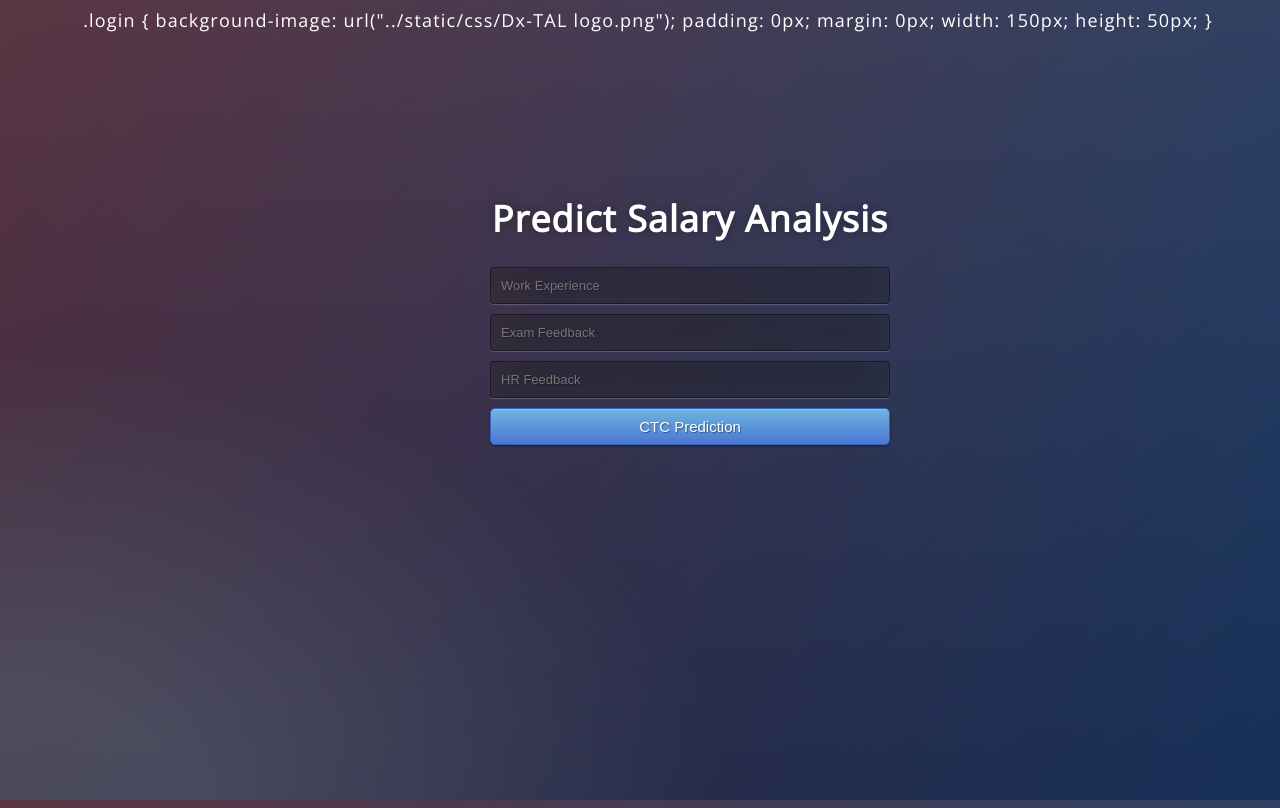
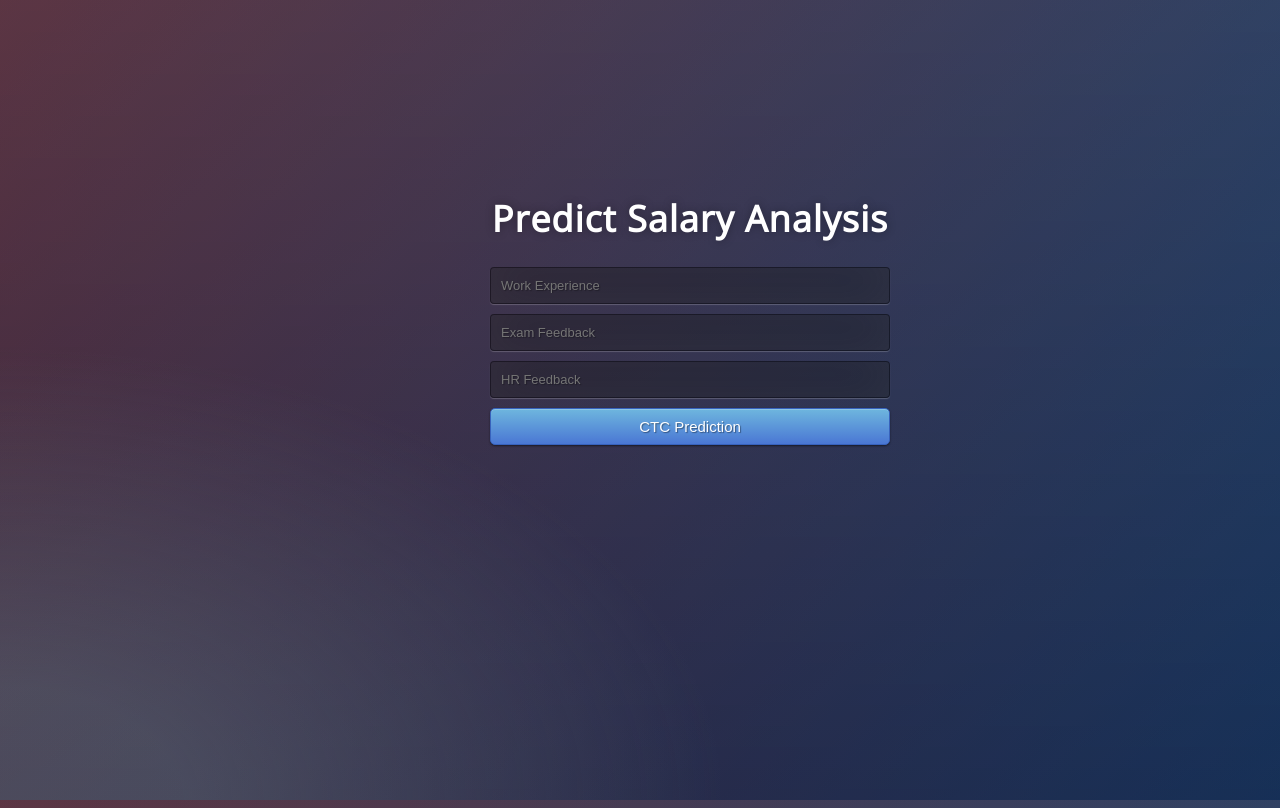
Before and after one commit to madhu1109/digiotai, a Flask app: page / in a window 1280 px wide. Run offline with Flask 2, Linux system fonts and the light colour scheme; parts of the project's set-up code (start-up, migrations or seed data) failed here and were passed over.

Commit message:
Update index.html

```diff
--- a/templates/index.html
+++ b/templates/index.html
@@ -1,16 +1,9 @@
 <!DOCTYPE html>
 <html >
 <head>
-		.login {
-			background-image: url("../static/css/Dx-TAL logo.png");
-			padding: 0px;
-                        margin: 0px;
-  width: 150px;
-  height: 50px;
-
-		}
   <meta charset="UTF-8">
   <title>DIGI-LABS</title>
+
   <link href='https://fonts.googleapis.com/css?family=Pacifico' rel='stylesheet' type='text/css'>
 <link href='https://fonts.googleapis.com/css?family=Arimo' rel='stylesheet' type='text/css'>
 <link href='https://fonts.googleapis.com/css?family=Hind:300' rel='stylesheet' type='text/css'>
```
